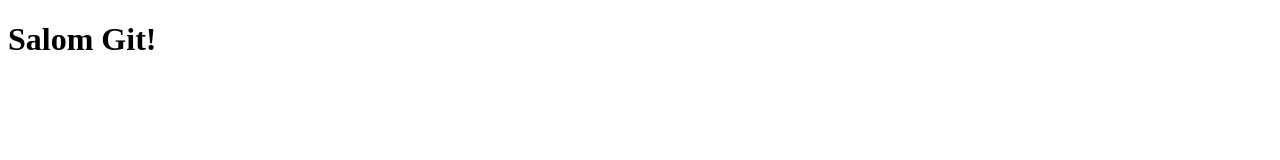
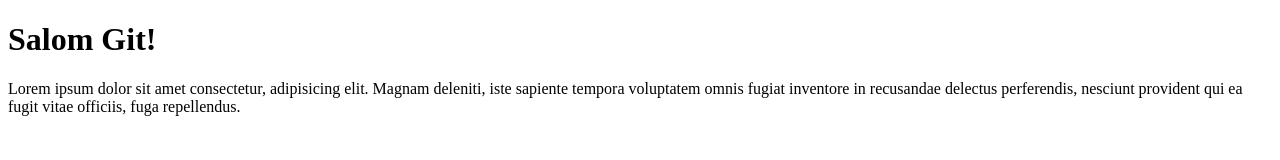
Before and after one commit to egamberdiyevalisherjon/n2-2-6, a plain HTML site: page index.html in a window 1280 px wide. Drawn offline with Linux system fonts and the light colour scheme.

Commit message:
Lorem qoshildi

```diff
--- a/index.html
+++ b/index.html
@@ -8,5 +8,11 @@
   </head>
   <body>
     <h1>Salom Git!</h1>
+    <p>
+      Lorem ipsum dolor sit amet consectetur, adipisicing elit. Magnam deleniti,
+      iste sapiente tempora voluptatem omnis fugiat inventore in recusandae
+      delectus perferendis, nesciunt provident qui ea fugit vitae officiis, fuga
+      repellendus.
+    </p>
   </body>
 </html>
```
